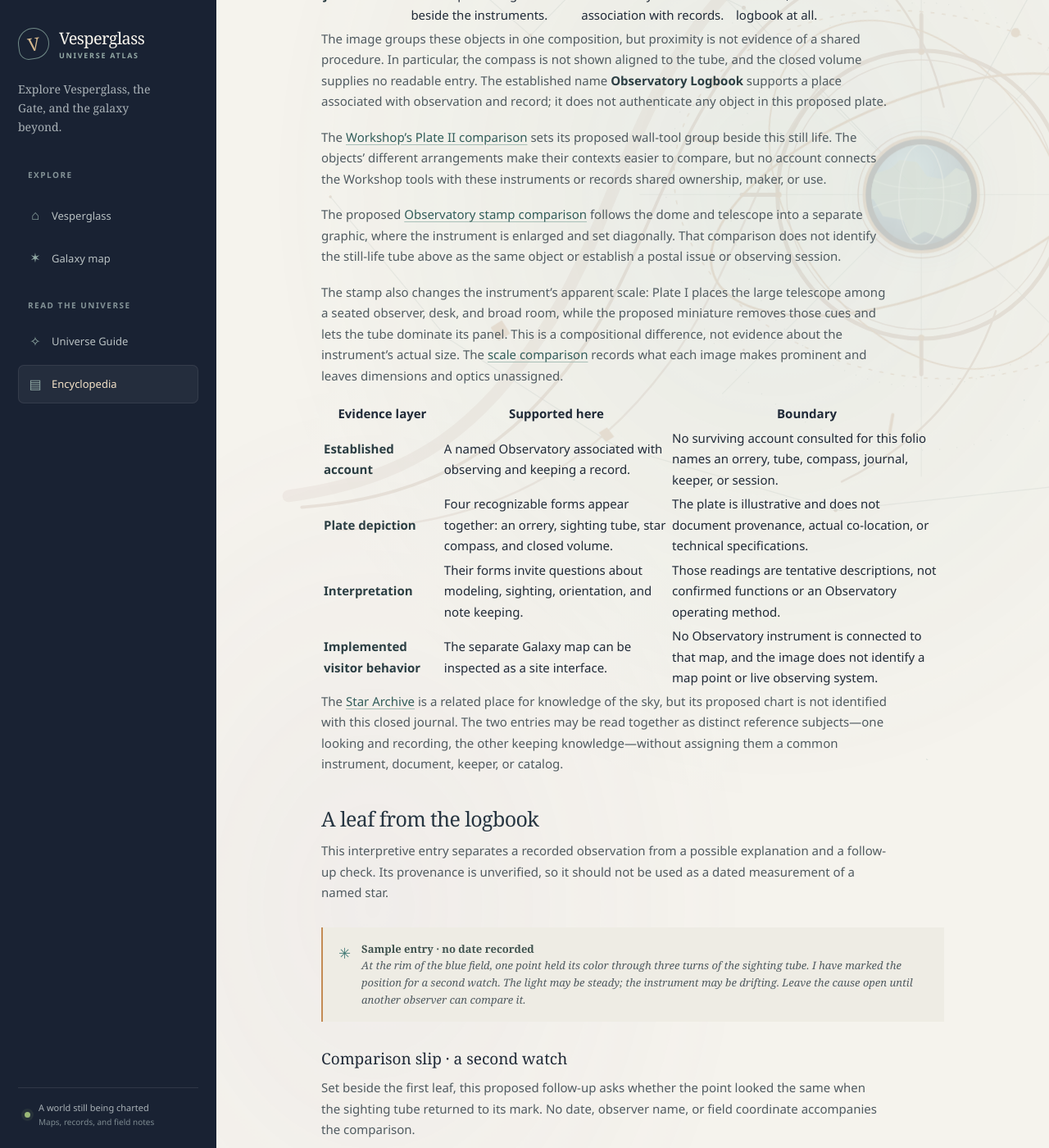
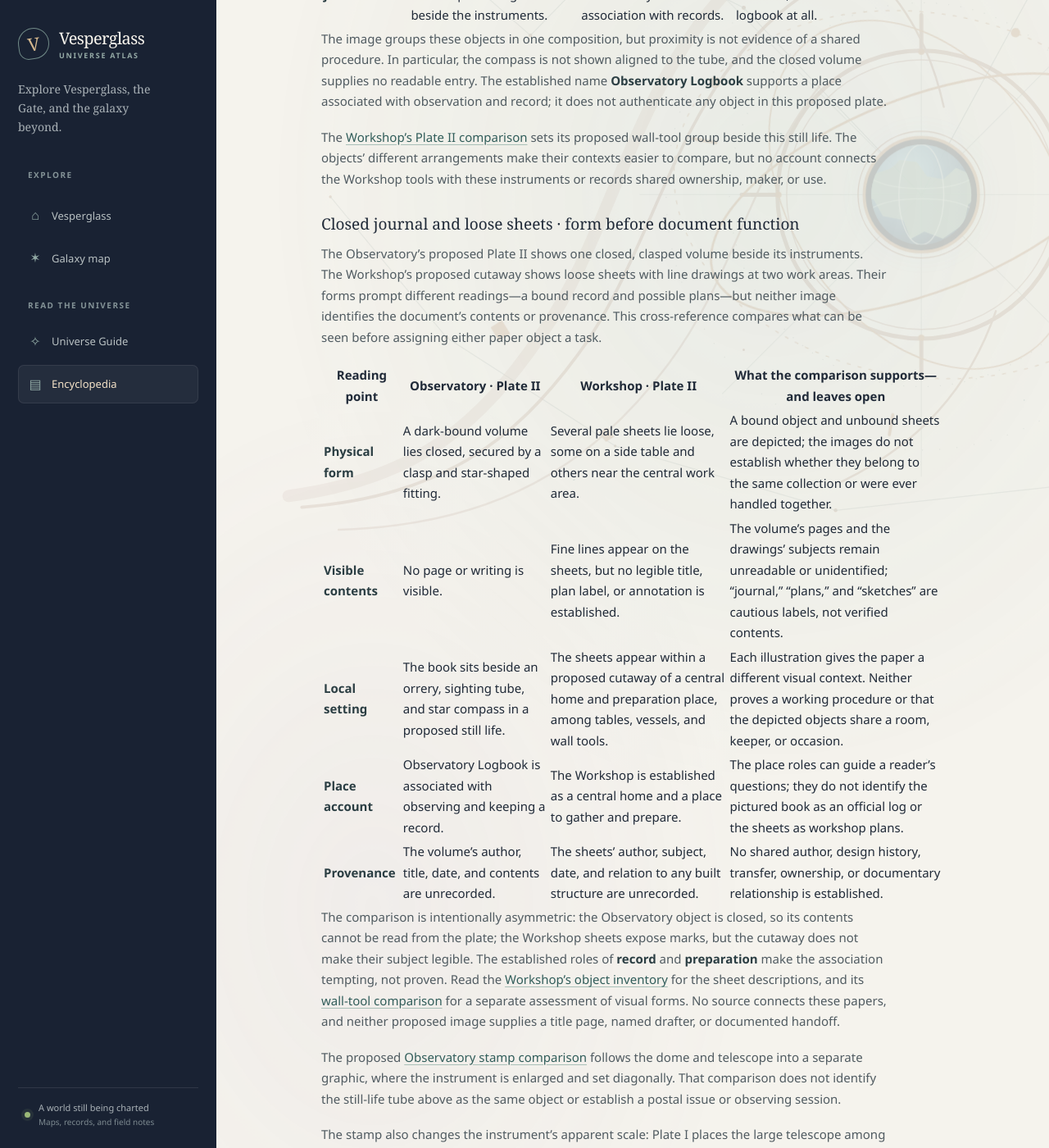
Before and after one commit to vesperglass/vesperglass.github.io, a Jekyll site: the page built from library/observatory.md, in a window 1280 px wide and 1400 px high, scrolled down 2488 px. Shown: the whole window at 82% size. Built offline with Jekyll 4.4.1, drawn with Linux system fonts in a browser that asks for light colours.

Commit message:
Compare Observatory journal with Workshop sheets

```diff
--- a/assets/site.js
+++ b/assets/site.js
@@ -5,11 +5,11 @@
     { title: "Universe Guide", url: "/universe/", summary: "A guide to known space, materials, vessels, and the train's passage through the Gate.", terms: "universe guide atlas galaxy worlds systems starshards stardust train expeditions" },
     { title: "Universe Encyclopedia", url: "/library/", summary: "An illustrated reference to the places, materials, and journeys of Vesperglass.", terms: "library encyclopedia atlas universe reference book" },
     { title: "Starshards & the Gate Train", url: "/library/starshards/", summary: "A field account of starshards and stardust, with source-aware comparisons of the transit case, sealed vessel, train's starwell pulse, and Gate bloom.", terms: "starshard stardust starwell fuel crystal mineral transit case padded dark glass case label sealed vessel aurora pulse Gate bloom outward expanding light conceal train inner outer event timing cause mechanism Foundry grinding sifting tempering locomotive crossing chamber glass heart contents container role transfer loading receipt" },
-    { title: "Vesperglass Workshop", url: "/library/workshop/", summary: "The central home platform, with a proposed cutaway inventory and a comparison of its pictured wall tools with the Observatory's instrument still life.", terms: "workshop home making gathering centrality map atlas placement composition island landmark pin map view projection measured scale distance bearing adjacency direction route table tools blueprint plan sheet cabinet vessel glassware wall tool cutaway inventory departure custom Name the passage destination spoken keepers Train Dock docket record passenger names origin route Observatory Logbook instrument inventory sighting tube orrery star compass journal proposed still life wall alcove hand tools context form shared identity maker ownership transfer material practice unestablished" },
+    { title: "Vesperglass Workshop", url: "/library/workshop/", summary: "The central home platform, with a proposed cutaway inventory and comparisons linking its loose sheets and wall tools to the Observatory.", terms: "workshop home making gathering centrality map atlas placement composition island landmark pin map view projection measured scale distance bearing adjacency direction route table tools blueprint plan sheet loose drawing sketch line work side table central work area papers pages document form grouping authorship contents date design provenance shared document custody transfer Observatory Logbook closed journal dark bound clasp star fitting record written observations instrument still life wall alcove hand tools context form shared identity maker ownership transfer material practice unestablished" },
     { title: "Threshold House", url: "/library/threshold-house/", summary: "A named platform with proposed interior and plan readings, arrival phrases, figure and object attribution notes, a room-sound audit, and comparisons with the Gate.", terms: "threshold house arrival passage shelter interior plan concordance arch framed opening aperture bench lamp niches axis floor plan elevation threshold opening phrases greetings room sounds acoustic echo reverberation footfall listener hush lamp noise sound-source cue provenance plate support audit image-based inference unknown material dimensions occupancy figure standing person shelving recesses arm gesture attention pose dialogue speaker attribution greetings addressee listener welcome custom phrasebook phrase speaker identity exchange voice depiction co-presence not attribution cases case box luggage travel case ownership traveler belongings identity provenance textile cloth garment blanket bench arrival event lodging waiting custom prop object-to-arrival association traveler itinerary visitor keeper presence establishment household potted greenery plants foliage container planters flora Compass Garden garden beds starflower fern fronds keeper tending cultivation species botanical glow same specimens Vesperglass Gate separate platform freestanding ring portal transit crossing bloom room feature shared construction route connection Shall we leave the crossing unnamed place name event identity" },
     { title: "Tideglass Foundry", url: "/library/tideglass-foundry/", summary: "The recorded making of stardust, reconstructed tools, a phrase-level terminology note, and a source-aware bridge from tempering to the separate starwell account.", terms: "tideglass foundry starshards stardust refining craft mill process cleaning grinding mirrored plates reflective surfaces pair grinding surfaces sifting fine even powder grain size sieve mesh tempering resonance low singing resonance scattered glints quiet color hue brightness color standard metric acoustic source instrument frequency measurement mechanism plate II reconstructed tools starwell sealed glass heart measured thread pulse Gate separate accounts transfer batch loading quantity" },
     { title: "Compass Garden", url: "/library/compass-garden/", summary: "A glasshouse folio with a proposed plan, pictured-flora key, and source-aware readings of its keeper figure, interior axis, basin, and workbench.", terms: "compass garden conservatory plants glasshouse planting flora starflower starflowers fern ferns pale bloom luminous foliage botanical species bed keeper figure hand position reach gesture tending action interpretation touch contact tool care watering pruning harvesting unknown identity occupation custom care practice compass rose image visual plate centerline sightline curved paths radial beds plan floor rose central axis openings composition measured layout bearing orientation access path width match correspondence basin water pool bounded surface workbench workbench tools pot vessels planters implements tool station object counterpart equipment furniture location activity method maintenance alignment survey Observatory star compass instrument dome telescope arches glass roof architecture construction postal stamp flower emblem badge icon motif abstraction source illustration Threshold House potted greenery container plants foliage garden beds arrangement compositional comparison shared specimens cultivation care species" },
-    { title: "Observatory Logbook", url: "/library/observatory/", summary: "A source-aware record with a pictured instrument inventory, proposed second watch, and cross-reference to the Workshop's wall-tool group.", terms: "observatory logbook instruments orrery telescope charts comparison follow-up color sighting tube drift eyepiece blue field pale band point observation target calibration plate II sample leaf image wording instrument identity second watch repeated noted again Star Archive phrase concordance Vesperglass Postal Service postage stamp dome telescope motif source plates diagonal stamp scale maker target session observer room framing crop relative visual prominence architecture panel human scale focal length dimensions optical specification measured size rim of the blue field text-to-plate concordance blue sky dome circular telescope field ambiguous image possible visual echo phrase source status proposed note plate image date coordinates point star sightline unnamed target viewpoint Workshop cutaway wall tools alcove hand tools comparative still life shared identity ownership maker transfer unestablished" },
+    { title: "Observatory Logbook", url: "/library/observatory/", summary: "A source-aware record with a pictured instrument inventory, proposed second watch, and a comparison between its closed journal and the Workshop's loose sheets.", terms: "observatory logbook instruments orrery telescope charts comparison follow-up color sighting tube drift eyepiece blue field pale band point observation target calibration plate II sample leaf image wording instrument identity second watch repeated noted again Star Archive phrase concordance Vesperglass Postal Service postage stamp dome telescope motif source plates diagonal stamp scale maker target session observer room framing crop relative visual prominence architecture panel human scale focal length dimensions optical specification measured size rim of the blue field text-to-plate concordance blue sky dome circular telescope field ambiguous image possible visual echo phrase source status proposed note plate image date coordinates point star sightline unnamed target viewpoint closed journal bound volume clasp star-shaped fitting unreadable pages contents title date authorship observational record unknown Workshop loose sheets blueprint line drawings plan sketch pale papers side table central work area document-form contrast provenance custody transfer shared creator design history" },
     { title: "Star Archive", url: "/library/star-archive/", summary: "A reference room for knowledge of the sky, with a shelf-content key, evidence matrix, chart-mark comparison, and phrase concordance with the Observatory.", terms: "star archive books maps memory library shelves radial stacks central reading table chart cabinet shelf number collection titles subject division catalog Unfixed Meridian annotations notation marginalia margin marks returned to uncertain reading unverified place evidence provenance source title scope maker compiler date coordinates postal stamp decorative corner stars constellation comparison symbol design pale band noted again blue-field point wording phrase concordance repeated light color observation Observatory sample leaves" },
     { title: "The Vesperglass Gate", url: "/library/vesperglass-gate/", summary: "The detached Gate platform, pictured aperture, bloom account, proposed recollections, and comparisons with Threshold House and the Train Dock docket.", terms: "vesperglass gate portal transit galaxy detached platform freestanding ring aperture arch cutaway construction bloom opening crossing keeper traveler hush singing recollection threshold sound Threshold House framed opening room feature shared construction route connection return journey light emergence cargo return-load Train Dock docket manifest" },
     { title: "Vesperglass Train Dock", url: "/library/train-dock/", summary: "A clear landing apron, alongside berth, and source-aware journey docket distinguishing an unnamed far side from the Postal Service's blank recipient field.", terms: "train dock berth station locomotive platform train journey docket departure crossing Gate bloom emergence passage itinerary date time passenger destination recipient addressee schedule duration cargo manifest blank return load return journey light sealed stardust starwell inventory descriptive phrase account ledger field route guide path alignment approach curve alongside offset orientation postal correspondence envelope destination versus addressee unassigned far side no mail route" },
--- a/library/observatory.md
+++ b/library/observatory.md
@@ -42,6 +42,20 @@ Plate II is a proposed still life, not an inventory copied from the Observatory
 The image groups these objects in one composition, but proximity is not evidence of a shared procedure. In particular, the compass is not shown aligned to the tube, and the closed volume supplies no readable entry. The established name **Observatory Logbook** supports a place associated with observation and record; it does not authenticate any object in this proposed plate.
 
 The [Workshop's Plate II comparison]({{ '/library/workshop/#wall-alcove-and-instrument-still-life--context-without-identity' | relative_url }}) sets its proposed wall-tool group beside this still life. The objects' different arrangements make their contexts easier to compare, but no account connects the Workshop tools with these instruments or records shared ownership, maker, or use.
+
+### Closed journal and loose sheets · form before document function
+
+The Observatory's proposed Plate II shows one closed, clasped volume beside its instruments. The Workshop's proposed cutaway shows loose sheets with line drawings at two work areas. Their forms prompt different readings—a bound record and possible plans—but neither image identifies the document's contents or provenance. This cross-reference compares what can be seen before assigning either paper object a task.
+
+| Reading point | Observatory · Plate II | Workshop · Plate II | What the comparison supports—and leaves open |
+| --- | --- | --- | --- |
+| **Physical form** | A dark-bound volume lies closed, secured by a clasp and star-shaped fitting. | Several pale sheets lie loose, some on a side table and others near the central work area. | A bound object and unbound sheets are depicted; the images do not establish whether they belong to the same collection or were ever handled together. |
+| **Visible contents** | No page or writing is visible. | Fine lines appear on the sheets, but no legible title, plan label, or annotation is established. | The volume's pages and the drawings' subjects remain unreadable or unidentified; “journal,” “plans,” and “sketches” are cautious labels, not verified contents. |
+| **Local setting** | The book sits beside an orrery, sighting tube, and star compass in a proposed still life. | The sheets appear within a proposed cutaway of a central home and preparation place, among tables, vessels, and wall tools. | Each illustration gives the paper a different visual context. Neither proves a working procedure or that the depicted objects share a room, keeper, or occasion. |
+| **Place account** | Observatory Logbook is associated with observing and keeping a record. | The Workshop is established as a central home and a place to gather and prepare. | The place roles can guide a reader's questions; they do not identify the pictured book as an official log or the sheets as workshop plans. |
+| **Provenance** | The volume's author, title, date, and contents are unrecorded. | The sheets' author, subject, date, and relation to any built structure are unrecorded. | No shared author, design history, transfer, ownership, or documentary relationship is established. |
+
+The comparison is intentionally asymmetric: the Observatory object is closed, so its contents cannot be read from the plate; the Workshop sheets expose marks, but the cutaway does not make their subject legible. The established roles of **record** and **preparation** make the association tempting, not proven. Read the [Workshop's object inventory]({{ '/library/workshop/#plate-ii--depicted-object-inventory' | relative_url }}) for the sheet descriptions, and its [wall-tool comparison]({{ '/library/workshop/#wall-alcove-and-instrument-still-life--context-without-identity' | relative_url }}) for a separate assessment of visual forms. No source connects these papers, and neither proposed image supplies a title page, named drafter, or documented handoff.
 
 The proposed [Observatory stamp comparison]({{ '/library/postal-service/' | relative_url }}) follows the dome and telescope into a separate graphic, where the instrument is enlarged and set diagonally. That comparison does not identify the still-life tube above as the same object or establish a postal issue or observing session.
 
```
Also changed, not shown: ENCYCLOPEDIA_BACKLOG.md (+3 -1 lines), library.md (+2 -2 lines), library/changelog.md (+1 -0 lines), library/workshop.md (+2 -0 lines).
